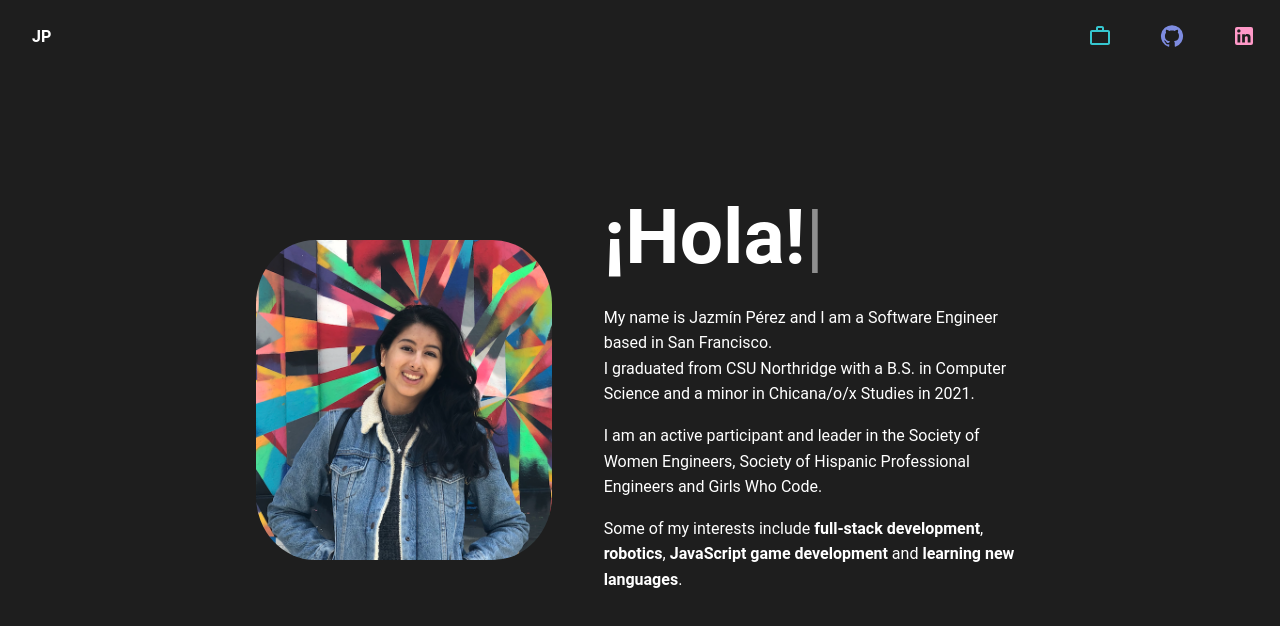
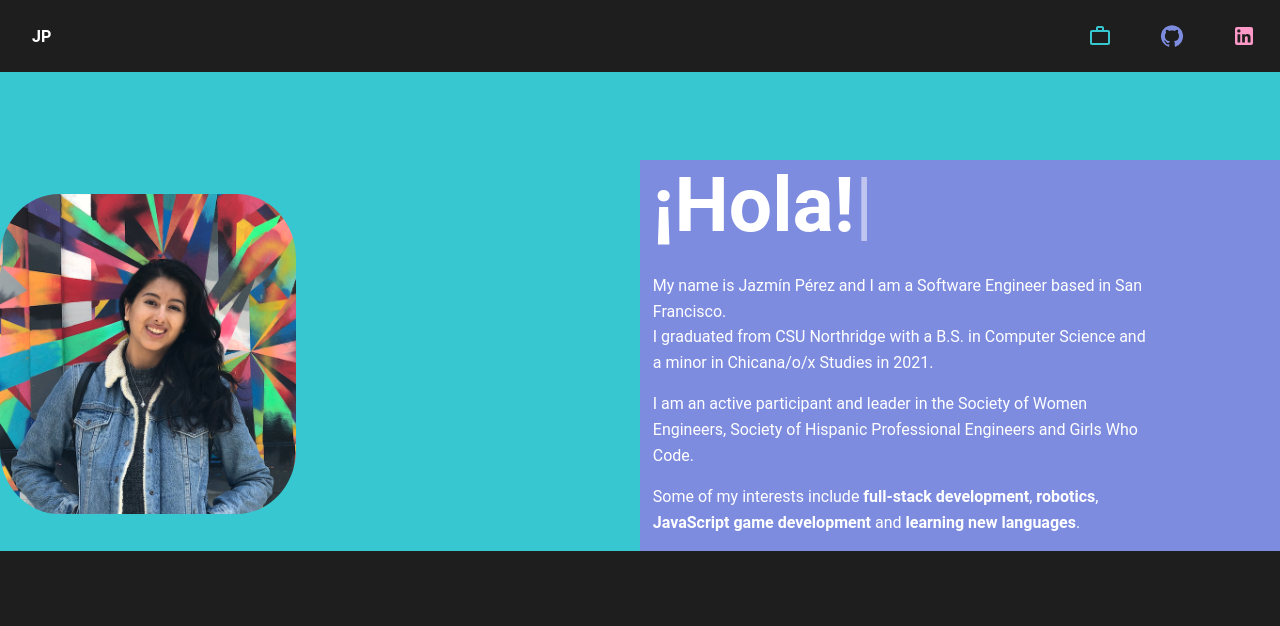
Before and after one commit to jazperez/portfolio, a React (Create React App) app: page / in a window 1280 px wide. Shown: the top 626 px of the page. Built offline with nearby package versions, Linux system fonts and the light colour scheme.

Commit message:
PORT-28 Add grid to About section

```diff
--- a/src/components/about/About.js
+++ b/src/components/about/About.js
@@ -1,7 +1,8 @@
-import './about.scss';
+import "./about.scss";
 import profilePicture from "./JazPortfolioPic.png";
 import { init } from "ityped";
 import { useState, useEffect, useRef } from "react";
+import { Grid } from "@mui/material";
 
 const Home = () => {
 	const textRef = useRef();
@@ -14,7 +15,7 @@ const Home = () => {
 		} else {
 			setIsScreenNarrow(false);
 		}
-    }
+	};
 
 	useEffect(() => {
 		init(textRef.current, {
@@ -27,20 +28,54 @@ const Home = () => {
 	}, []);
 
 	return (
-            <div className="App">
-                <div className="about-container">
+		<Grid
+			container
+			direction={isScreenNarrow ? "column" : "row"}
+			justifyContent="center"
+			alignItems="center"
+			className="blue-background about-container"
+		>
+			<Grid item xs={6} sm={6} md={6} className="pink-backgound">
 				<img src={profilePicture} className="profile-pic" alt="Jaz's profile" />
+			</Grid>
+			<Grid item xs={6} sm={6} md={6} className="purple-background">
 				<div className="welcome-content">
 					<span className="title">
 						<span className="greeting" ref={textRef}></span>
 					</span>
-                        <p className="bio">My name is Jazmín Pérez and I am a Software Engineer based in San Francisco.<br></br>I graduated from CSU Northridge with a B.S. in Computer Science and a minor in Chicana/o/x Studies in 2021.</p>
-                        <p className="bio">I am an active participant and leader in the Society of Women Engineers, Society of Hispanic Professional Engineers and Girls Who Code.</p>
-                        <p className="bio">Some of my interests include <strong>full-stack development</strong>, <strong>robotics</strong>, <strong>JavaScript game development</strong> and <strong>learning new languages</strong>.</p>
+					<p className="bio">
+						My name is Jazmín Pérez and I am a Software Engineer based in San
+						Francisco.<br></br>I graduated from CSU Northridge with a B.S. in
+						Computer Science and a minor in Chicana/o/x Studies in 2021.
+					</p>
+					<p className="bio">
+						I am an active participant and leader in the Society of Women
+						Engineers, Society of Hispanic Professional Engineers and Girls Who
+						Code.
+					</p>
+					<p className="bio">
+						Some of my interests include <strong>full-stack development</strong>
+						, <strong>robotics</strong>,{" "}
+						<strong>JavaScript game development</strong> and{" "}
+						<strong>learning new languages</strong>.
+					</p>
 				</div>
-                </div>
-            </div>
+			</Grid>
+		</Grid>
+		// <div className="App">
+		//     <div className="about-container">
+		//         <img src={profilePicture} className="profile-pic" alt="Jaz's profile" />
+		//         <div className="welcome-content">
+		//             <span className="title">
+		//                 <span className="greeting" ref={textRef}></span>
+		//             </span>
+		//             <p className="bio">My name is Jazmín Pérez and I am a Software Engineer based in San Francisco.<br></br>I graduated from CSU Northridge with a B.S. in Computer Science and a minor in Chicana/o/x Studies in 2021.</p>
+		//             <p className="bio">I am an active participant and leader in the Society of Women Engineers, Society of Hispanic Professional Engineers and Girls Who Code.</p>
+		//             <p className="bio">Some of my interests include <strong>full-stack development</strong>, <strong>robotics</strong>, <strong>JavaScript game development</strong> and <strong>learning new languages</strong>.</p>
+		//         </div>
+		//     </div>
+		// </div>
 	);
-}
+};
 
 export default Home;
--- a/src/components/about/about.scss
+++ b/src/components/about/about.scss
@@ -1,16 +1,7 @@
 @import "src/global.scss";
 
 .about-container {
-    min-height: 100vh;
-    display: flex;
-    flex-direction: row;
-    align-items: center;
-    justify-content: center;
-
-    @media (max-width: $desktop-breakpoint) {
-        margin-top: 2rem;
-        flex-direction: column;
-    }
+    padding-top: 10em;
 }
 
 .welcome-content {
@@ -18,9 +9,6 @@
     display: block;
     margin-left: 2%;
     margin-right: 20%;
-    @media (max-width: $desktop-breakpoint) {
-        margin: 2em;
-    }
 }
 .title {
     font-size: 6vw;
@@ -39,42 +27,13 @@
     line-height: 1.6em;
     font-size: 1rem;
 }
-.menu {
-    display: flex;
-    margin-top: 0.1em;
-}
-
 .profile-pic {
     border-radius: 20%;
     max-width: 20em;
     height: 20em;
-    margin-left: 20%;
-    margin-right: 2%;
-    @media (max-width: $desktop-breakpoint) {
-        margin: 3em 3em 0 3em;
-    }
 }
 
   //itype
 .ityped-cursor {
     opacity: 0.5;
 }
-
-a.menu-button {
-    display: inline-block;
-    padding: 0.5em 1em;
-    border-radius: 2em;
-    box-sizing: border-box;
-    text-decoration: none;
-    color: $base-color;
-    font-weight: bold;
-    text-align: center;
-    transition: all 0.2s;
-    margin: 0 0.5em;
-    @media (max-width: $mobile-breakpoint) {
-        padding: 0.5em 0.7em;
-    }
-}
-a.menu-button:hover {
-    opacity: 0.7;
-}
--- a/src/components/navbar/Navbar.js
+++ b/src/components/navbar/Navbar.js
@@ -8,7 +8,7 @@ import LinkedInIcon from "@mui/icons-material/LinkedIn";
 const Navbar = () => {
 	return (
 		<Grid container direction="row" justifyContent="center" alignItems="center" className="navbar">
-			<Grid item xs>
+			<Grid item xs={6} sm={6} md={6}>
 				<Link
 					to="/portfolio/"
 					className="navbar-title-link"
@@ -17,7 +17,7 @@ const Navbar = () => {
 					JP
 				</Link>
 			</Grid>
-			<Grid item xs>
+			<Grid item xs={6} sm={6} md={6}>
 				<Stack
 					spacing={{ xs: 1, sm: 2, md: 4 }}
 					direction="row"
--- a/src/global.scss
+++ b/src/global.scss
@@ -33,10 +33,6 @@ $mobile-breakpoint: 450px;
 .white {
     color: $font-color;
 }
-.disabled {
-    opacity: 0.3;
-    pointer-events: none;
-}
 
 body {
     background-color: $base-color;
```
Lines whose indentation alone changed are shown as unchanged.
